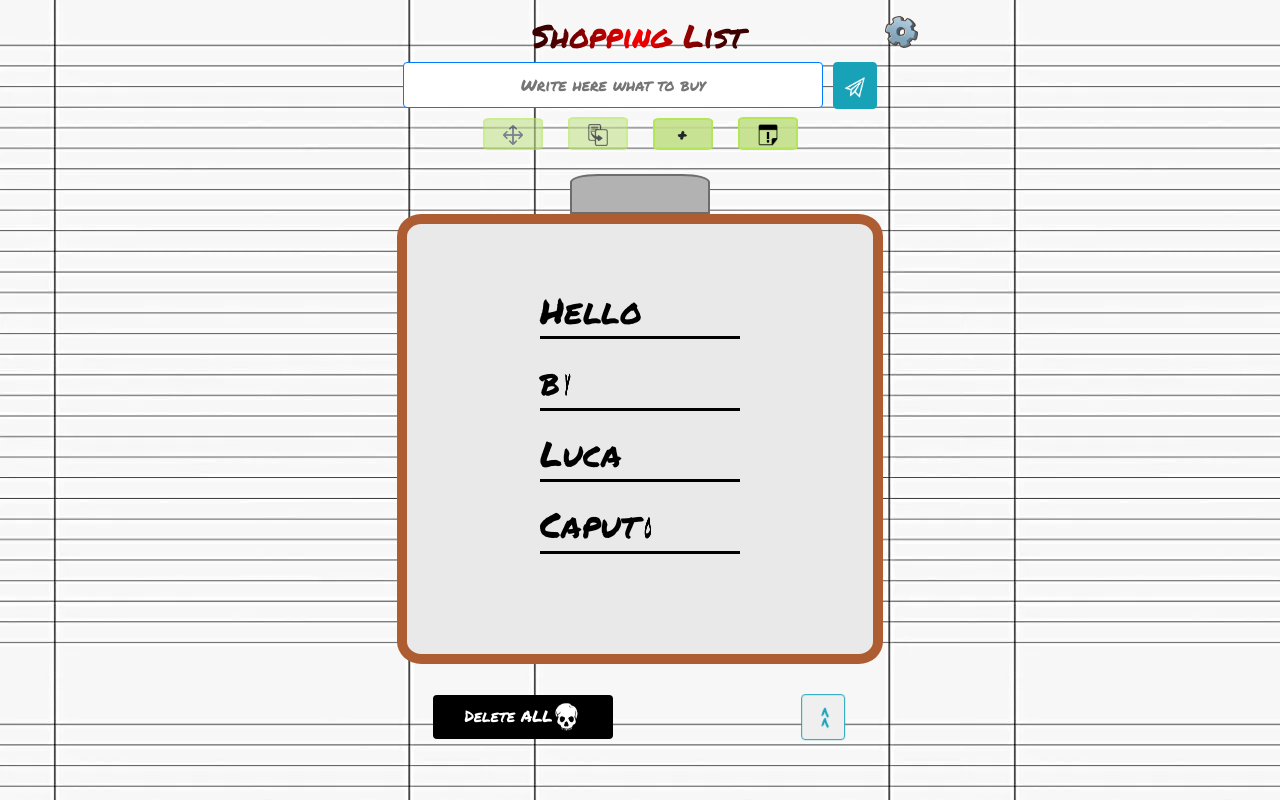
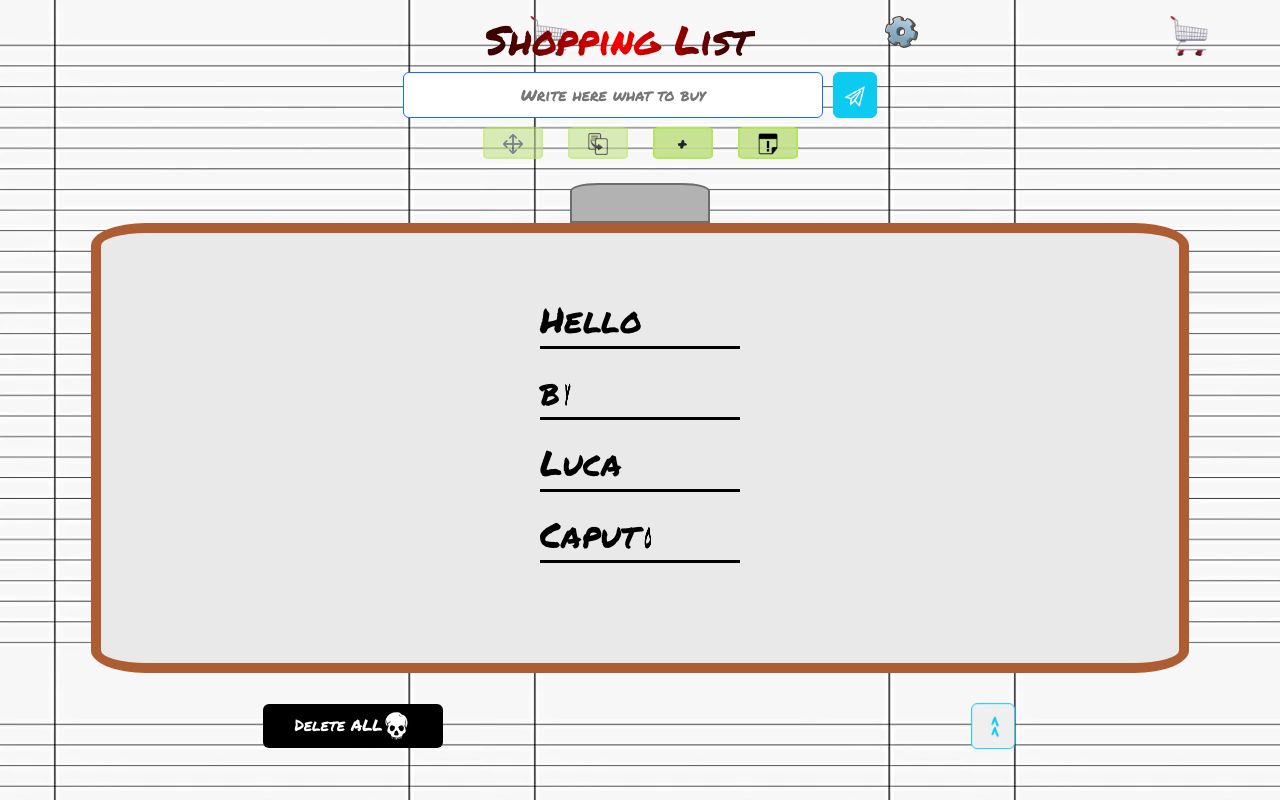
Before and after one commit to lucapu88/shopping_list, a Vue app: page / in a window 1280 px wide. Built offline with nearby package versions, Linux system fonts and the light colour scheme.

Commit message:
Updated last version bootstrap, and added cart infinity animation

```diff
--- a/index.html
+++ b/index.html
@@ -6,6 +6,7 @@
   <link rel="icon" href="src/img/favicon.png">
   <meta name="viewport" content="width=device-width, initial-scale=1, maximum-scale=1, user-scalable=no" />
   <title>Lista Spesa</title>
+  <link rel="preload" as="image" href="src/img/carrello-spesa.webp" />
   <link rel="preload" as="image" href="src/img/icons/settings.webp" />
   <link rel="preload" as="image" href="src/img/icons/paper-plane.webp" />
   <link rel="preload" as="image" href="src/img/icons/drag-and-drop.webp" />
@@ -16,7 +17,7 @@
   <link rel="preload" as="image" href="src/img/icons/important.webp" />
   <link rel="preload" as="image" href="src/img/icons/skull.webp" />
   <!-- bootstrap -->
-  <link rel="stylesheet" href="https://stackpath.bootstrapcdn.com/bootstrap/4.3.1/css/bootstrap.min.css" integrity="sha384-ggOyR0iXCbMQv3Xipma34MD+dH/1fQ784/j6cY/iJTQUOhcWr7x9JvoRxT2MZw1T" crossorigin="anonymous" />
+  <link href="https://cdn.jsdelivr.net/npm/bootstrap@5.3.3/dist/css/bootstrap.min.css" rel="stylesheet" integrity="sha384-QWTKZyjpPEjISv5WaRU9OFeRpok6YctnYmDr5pNlyT2bRjXh0JMhjY6hW+ALEwIH" crossorigin="anonymous">
   <!-- google body font -->
   <link rel='preconnect' href='https://fonts.gstatic.com' crossorigin>
   <!-- font per light teme (che sarebbe il tema di default) -->
--- a/src/components/Head-list.vue
+++ b/src/components/Head-list.vue
@@ -85,7 +85,7 @@ export default {
 		<img v-if="festivities.halloweenTheme" class="halloween-bat bat-3" src="@/img/festivities/pipistrello-3.webp" alt="halloween_bat" />
 
 		<div class="title-container">
-			<h2
+			<h1
 				class="title text-center"
 				:class="{
 					'christmas-title': isChristmas.christmasTheme,
@@ -102,8 +102,9 @@ export default {
 					{{ languages.shoppingListTitle }}
 				</template>
 				<template v-else> Todo List </template>
-			</h2>
-			<img class="slide-cart" src="@/img/carrello-spesa.webp" alt="carrello" />
+			</h1>
+			<img class="cart slide-cart" src="@/img/carrello-spesa.webp" alt="carrello" />
+			<img class="cart slide-cart-infinity" src="@/img/carrello-spesa.webp" alt="carrello" />
 		</div>
 
 		<!-- <h2
@@ -288,15 +289,17 @@ export default {
 	}
 }
 
-.slide-cart {
+.cart {
 	width: 40px;
 	height: 40px;
 	position: relative;
 	left: -270px;
+	z-index: 1;
+}
+.slide-cart {
 	-webkit-animation: slideCart 13s forwards;
 	animation: slideCart 13s forwards;
 	animation-timing-function: ease-out;
-	z-index: 1;
 }
 @-webkit-keyframes slideCart {
 	100% {
@@ -306,6 +309,23 @@ export default {
 @keyframes slideCart {
 	100% {
 		left: 1000px;
+	}
+}
+.slide-cart-infinity {
+	left: -500px;
+	animation: slideCartInfinity 13s infinite;
+	animation-delay: 3s;
+	z-index: 0;
+}
+
+@-webkit-keyframes slideCartInfinity {
+	100% {
+		left: 800px;
+	}
+}
+@keyframes slideCartInfinity {
+	100% {
+		left: 800px;
 	}
 }
 
--- a/src/components/Main-list.vue
+++ b/src/components/Main-list.vue
@@ -39,6 +39,11 @@ export default {
 </template>
 
 <style scoped>
+.col-12 {
+	padding-right: 15px;
+	padding-left: 15px;
+}
+
 .todo-list {
 	max-width: 100vw;
 }
--- a/src/components/todo-list/Todo-row.vue
+++ b/src/components/todo-list/Todo-row.vue
@@ -100,7 +100,7 @@ export default {
 		}"
 	>
 		<!-- Questa è una semplice "X" che segnala all'utente che non si può cliccare sul pulsante quando è disabilitato (per gli scemi) -->
-		<h2 class="x-modify" v-if="!!todo.isDisabled || todo.multipleDelete">X</h2>
+		<h1 class="x-modify" v-if="!!todo.isDisabled || todo.multipleDelete">X</h1>
 		<!-- PULSANTE MODIFICA-->
 		<button
 			class="btn btn-primary rounded-circle btn-sm"
@@ -116,7 +116,7 @@ export default {
 		</button>
 
 		<!-- Questa è una semplice "X" che segnala all'utente che non si può cliccare sul pulsante quando è disabilitato (per gli scemi) -->
-		<h2 class="x-delete" v-if="!!todo.isDisabled">X</h2>
+		<h1 class="x-delete" v-if="!!todo.isDisabled">X</h1>
 		<!--PULSANTE ELIMINA -->
 		<button
 			class="btn btn-primary rounded-circle btn-sm"
@@ -167,7 +167,7 @@ export default {
 .x-modify,
 .x-delete {
 	position: absolute;
-	top: 0;
+	top: 1px;
 	z-index: 105;
 	font-family: Monospace;
 	/* font-weight: bold; */
@@ -175,10 +175,10 @@ export default {
 }
 
 .x-modify {
-	left: 8px;
+	left: 10px;
 }
 .x-delete {
-	right: 8px;
+	right: 10px;
 }
 
 .todo {
```
